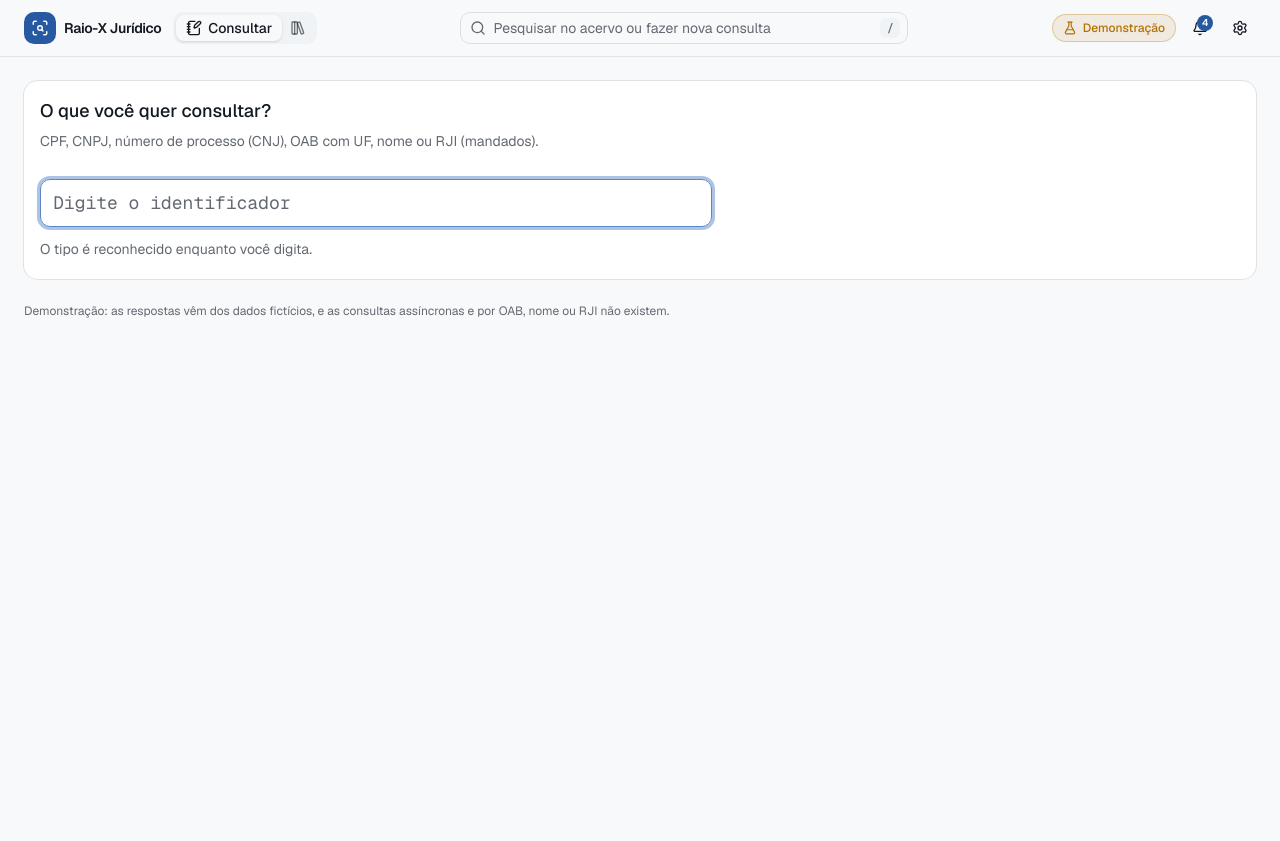
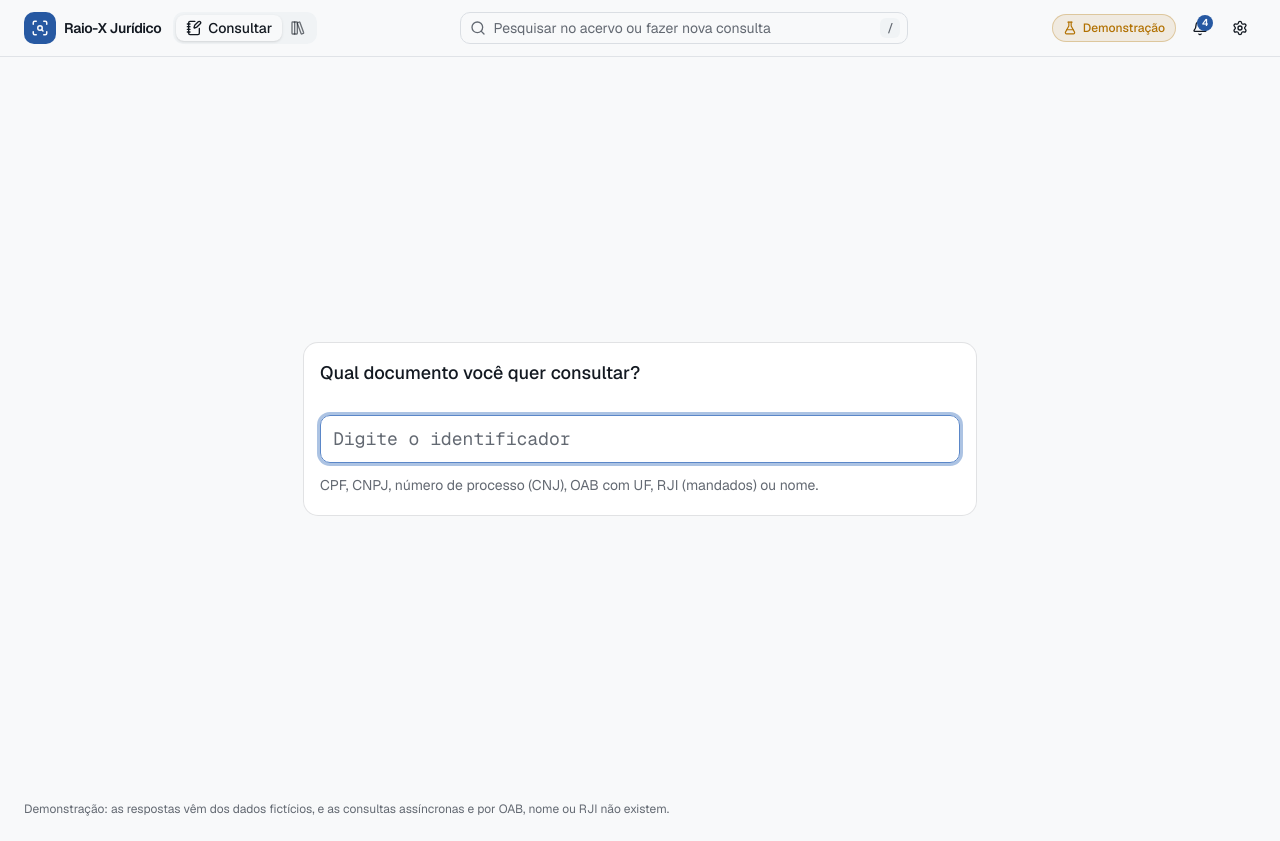
Before and after one commit to erllindowo-svg/spike, a Next.js app: page / in a window 1280 px wide. Before the commit the page ends 800 px from the top, so only its background shows below. Built offline with nearby package versions, Linux system fonts and the light colour scheme.

Commit message:
feat(consult): field centered on an empty page, slides up on recognition, questions slide in (stage 7, circle 5, slice 2)

```diff
--- a/src/features/consult/components/consult-page.tsx
+++ b/src/features/consult/components/consult-page.tsx
@@ -84,7 +84,7 @@ import { subjectHref } from "@/features/subjects/subjects";
 // da chamada; a parte só entra na lista se a pessoa pedir.
 
 const TYPE_HINT =
-  "CPF, CNPJ, número de processo (CNJ), OAB com UF, nome ou RJI (mandados).";
+  "CPF, CNPJ, número de processo (CNJ), OAB com UF, RJI (mandados) ou nome.";
 
 export function ConsultPage() {
   const searchParams = useSearchParams();
@@ -148,6 +148,16 @@ export function ConsultPage() {
     setResult(null);
   }
 
+  // Campo no meio da tela até o primeiro reconhecimento (círculo 5); daí
+  // ele sobe e só volta ao meio com a caixa vazia, para a página não subir
+  // e descer enquanto se digita (um CPF deixa de ser reconhecido no 12º
+  // dígito, a caminho de um CNPJ). Ajuste de estado durante a renderização,
+  // como o da URL acima: com um identificador já na URL, a página abre em
+  // cima, sem animação.
+  const [raised, setRaised] = useState(false);
+  if (target && !raised) setRaised(true);
+  if (!target && raised && value.trim() === "") setRaised(false);
+
   const targetKey = target ? `${target.type}:${target.key}` : null;
   const known = context?.key === targetKey ? context.data : null;
   const isKnown = !!known?.known;
@@ -207,16 +217,31 @@ export function ConsultPage() {
 
   return (
     <>
-      <Card>
+      {/* O deslize: a altura mínima vai da tela inteira a zero, e o campo,
+          centralizado nela, sobe junto; o cartão se alarga até a largura da
+          página (só CSS). */}
+      <div
+        className={cn(
+          "flex flex-col justify-center transition-[min-height] duration-500 ease-out motion-reduce:transition-none",
+          raised
+            ? "min-h-0"
+            : "min-h-[calc(100svh-3.5rem-2rem)] md:min-h-[calc(100svh-3.5rem-3rem)]",
+        )}
+      >
+        <Card
+          className={cn(
+            "mx-auto w-full transition-[max-width] duration-500 ease-out motion-reduce:transition-none",
+            raised ? "max-w-7xl" : "max-w-2xl",
+          )}
+        >
           <CardContent className="flex flex-col gap-3">
             {/* Com um identificador conhecido, as instruções se recolhem e o
               nome aparece em cima do campo; apagando um dígito, voltam. */}
             <Collapse open={!isKnown}>
               <div className="flex flex-col gap-1.5 pb-1">
                 <h2 className="font-heading text-lg font-medium">
-                O que você quer consultar?
+                  Qual documento você quer consultar?
                 </h2>
-              <p className="text-sm text-muted-foreground">{TYPE_HINT}</p>
               </div>
             </Collapse>
             <Collapse open={isKnown}>
@@ -252,9 +277,10 @@ export function ConsultPage() {
             </div>
           </CardContent>
         </Card>
+      </div>
 
       {target && feature && (
-        <Card>
+        <Card className="animate-in duration-500 fade-in slide-in-from-bottom-4 motion-reduce:animate-none">
           <CardHeader>
             <CardTitle>O que você quer saber?</CardTitle>
             <CardDescription>
@@ -269,7 +295,7 @@ export function ConsultPage() {
               aria-label="O que você quer saber"
               className="grid grid-cols-1 gap-3 md:grid-cols-2 xl:grid-cols-3"
             >
-              {features.map((f) => {
+              {features.map((f, index) => {
                 const info = featureInfo(f.id);
                 const active = f.id === feature.id;
                 const monitorable = !!trackingFor(f.id, target.type);
@@ -283,8 +309,10 @@ export function ConsultPage() {
                       setFeatureId(f.id);
                       setResult(null);
                     }}
+                    // As perguntas entram deslizando, uma depois da outra.
+                    style={{ animationDelay: `${150 + index * 60}ms` }}
                     className={cn(
-                      "flex flex-col items-start gap-1.5 rounded-lg border p-3 text-left text-sm transition outline-none hover:border-primary/40 focus-visible:ring-2 focus-visible:ring-ring/50",
+                      "flex animate-in flex-col items-start gap-1.5 rounded-lg border p-3 text-left text-sm transition fill-mode-backwards outline-none fade-in slide-in-from-bottom-3 hover:border-primary/40 focus-visible:ring-2 focus-visible:ring-ring/50 motion-reduce:animate-none",
                       active && "border-primary ring-1 ring-primary/40",
                     )}
                   >
@@ -732,11 +760,7 @@ function RecognitionStatus({
   onChoose: (type: SearchType) => void;
 }) {
   if (identification.status === "empty") {
-    return (
-      <p className="text-sm text-muted-foreground">
-        O tipo é reconhecido enquanto você digita.
-      </p>
-    );
+    return <p className="text-sm text-muted-foreground">{TYPE_HINT}</p>;
   }
   if (identification.status !== "recognized") {
     return (
```
Lines whose indentation alone changed are shown as unchanged.
